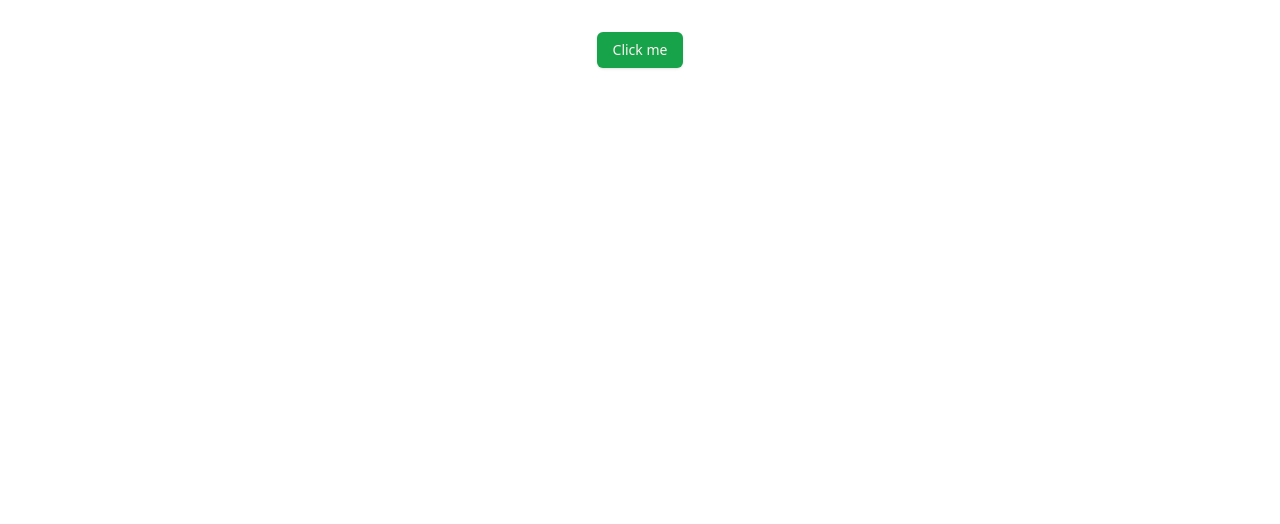
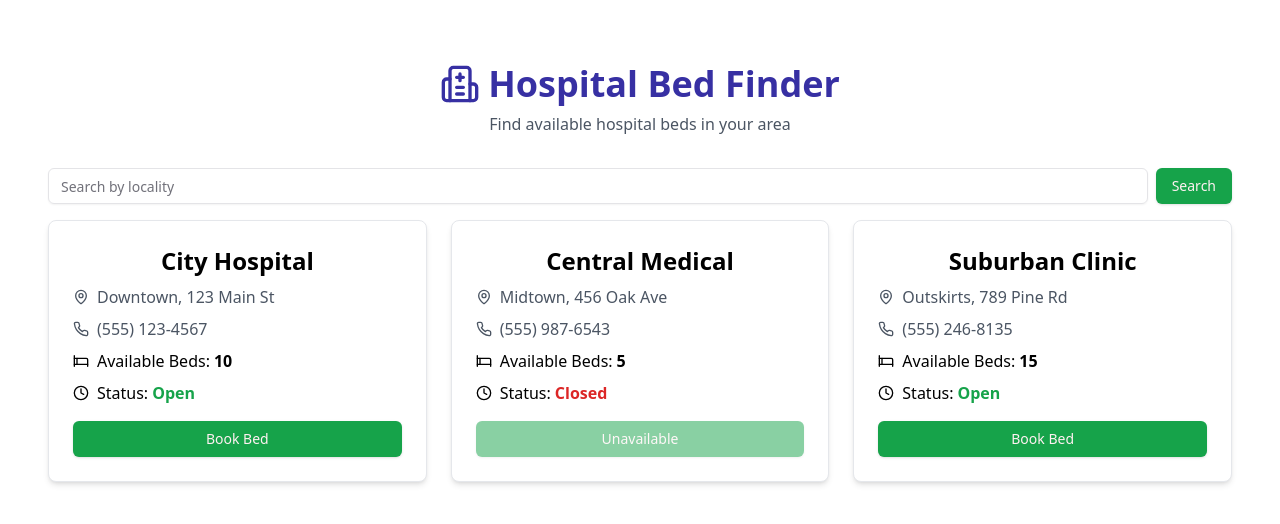
Before and after one commit to destx0/manu-web, a React (Vite) app: page / in a window 1280 px wide. Shown: the top 524 px of the page. Built offline with nearby package versions, Linux system fonts and the light colour scheme.

Commit message:
added cards

```diff
--- a/src/App.tsx
+++ b/src/App.tsx
@@ -1,16 +1,33 @@
 import { useState } from "react";
-import reactLogo from "./assets/react.svg";
-import viteLogo from "/vite.svg";
 import "./App.css";
-import { Button } from "@/components/ui/button";
+import { SearchBar } from "@/components/SearchBar";
+import { HospitalList } from "@/components/HospitalList";
+import { Hospital } from "lucide-react";
 
 function App() {
-	const [count, setCount] = useState(0);
+	const [searchQuery, setSearchQuery] = useState("");
+
+	const handleSearch = (query: string) => {
+		setSearchQuery(query);
+		// TODO: Implement API call to fetch hospitals based on the query
+	};
 
 	return (
-		<>
-			<Button>Click me</Button>
-		</>
+		<div className="min-h-screen  py-8">
+			<div className="container mx-auto px-4">
+				<header className="text-center mb-8">
+					<h1 className="text-4xl font-bold text-indigo-800 flex items-center justify-center">
+						<Hospital className="w-10 h-10 mr-2" />
+						Hospital Bed Finder
+					</h1>
+					<p className="text-gray-600 mt-2">
+						Find available hospital beds in your area
+					</p>
+				</header>
+				<SearchBar onSearch={handleSearch} />
+				<HospitalList searchQuery={searchQuery} />
+			</div>
+		</div>
 	);
 }
 
--- /dev/null
+++ b/src/components/HospitalCard.tsx
@@ -0,0 +1,45 @@
+import { Button } from "@/components/ui/button";
+import { MapPin, Phone, Clock, Bed } from "lucide-react";
+
+interface HospitalCardProps {
+  hospital: {
+    name: string;
+    locality: string;
+    address: string;
+    phone: string;
+    availableBeds: number;
+    isOpen: boolean;
+  };
+}
+
+export function HospitalCard({ hospital }: HospitalCardProps) {
+  return (
+    <div className="border rounded-lg p-6 shadow-md hover:shadow-lg transition-shadow bg-white">
+      <h2 className="text-2xl font-semibold mb-2">{hospital.name}</h2>
+      <div className="space-y-2 mb-4">
+        <p className="flex items-center text-gray-600">
+          <MapPin className="w-4 h-4 mr-2" />
+          {hospital.locality}, {hospital.address}
+        </p>
+        <p className="flex items-center text-gray-600">
+          <Phone className="w-4 h-4 mr-2" />
+          {hospital.phone}
+        </p>
+        <p className="flex items-center">
+          <Bed className="w-4 h-4 mr-2" />
+          Available Beds: <span className="font-bold ml-1">{hospital.availableBeds}</span>
+        </p>
+        <p className="flex items-center">
+          <Clock className="w-4 h-4 mr-2" />
+          Status:{" "}
+          <span className={`font-bold ml-1 ${hospital.isOpen ? "text-green-600" : "text-red-600"}`}>
+            {hospital.isOpen ? "Open" : "Closed"}
+          </span>
+        </p>
+      </div>
+      <Button className="w-full" disabled={!hospital.isOpen}>
+        {hospital.isOpen ? "Book Bed" : "Unavailable"}
+      </Button>
+    </div>
+  );
+}
--- /dev/null
+++ b/src/components/HospitalList.tsx
@@ -0,0 +1,39 @@
+import { useState, useEffect } from "react";
+import { HospitalCard } from "@/components/HospitalCard";
+
+interface Hospital {
+  id: string;
+  name: string;
+  locality: string;
+  address: string;
+  phone: string;
+  availableBeds: number;
+  isOpen: boolean;
+}
+
+interface HospitalListProps {
+  searchQuery: string;
+}
+
+export function HospitalList({ searchQuery }: HospitalListProps) {
+  const [hospitals, setHospitals] = useState<Hospital[]>([]);
+
+  useEffect(() => {
+    // TODO: Implement API call to fetch hospitals based on searchQuery
+    // For now, we'll use dummy data with more details
+    const dummyHospitals: Hospital[] = [
+      { id: "1", name: "City Hospital", locality: "Downtown", address: "123 Main St", phone: "(555) 123-4567", availableBeds: 10, isOpen: true },
+      { id: "2", name: "Central Medical", locality: "Midtown", address: "456 Oak Ave", phone: "(555) 987-6543", availableBeds: 5, isOpen: false },
+      { id: "3", name: "Suburban Clinic", locality: "Outskirts", address: "789 Pine Rd", phone: "(555) 246-8135", availableBeds: 15, isOpen: true },
+    ];
+    setHospitals(dummyHospitals);
+  }, [searchQuery]);
+
+  return (
+    <div className="grid grid-cols-1 md:grid-cols-2 lg:grid-cols-3 gap-6">
+      {hospitals.map((hospital) => (
+        <HospitalCard key={hospital.id} hospital={hospital} />
+      ))}
+    </div>
+  );
+}
--- /dev/null
+++ b/src/components/SearchBar.tsx
@@ -0,0 +1,29 @@
+import { useState } from "react";
+import { Input } from "@/components/ui/input";
+import { Button } from "@/components/ui/button";
+
+interface SearchBarProps {
+  onSearch: (query: string) => void;
+}
+
+export function SearchBar({ onSearch }: SearchBarProps) {
+  const [query, setQuery] = useState("");
+
+  const handleSubmit = (e: React.FormEvent) => {
+    e.preventDefault();
+    onSearch(query);
+  };
+
+  return (
+    <form onSubmit={handleSubmit} className="flex gap-2 mb-4">
+      <Input
+        type="text"
+        value={query}
+        onChange={(e) => setQuery(e.target.value)}
+        placeholder="Search by locality"
+        className="flex-grow"
+      />
+      <Button type="submit">Search</Button>
+    </form>
+  );
+}
```
